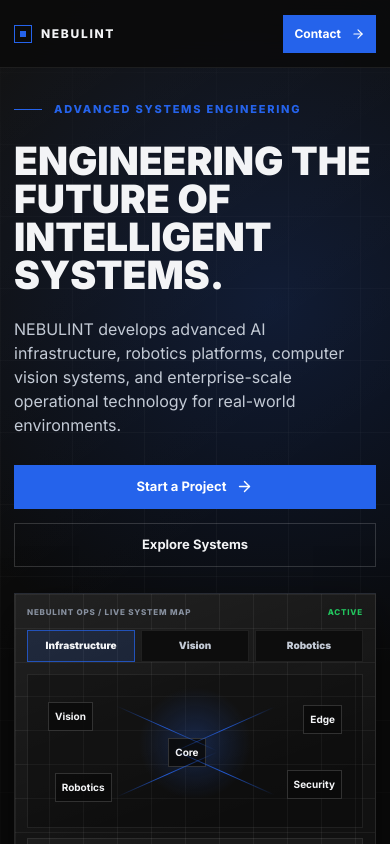
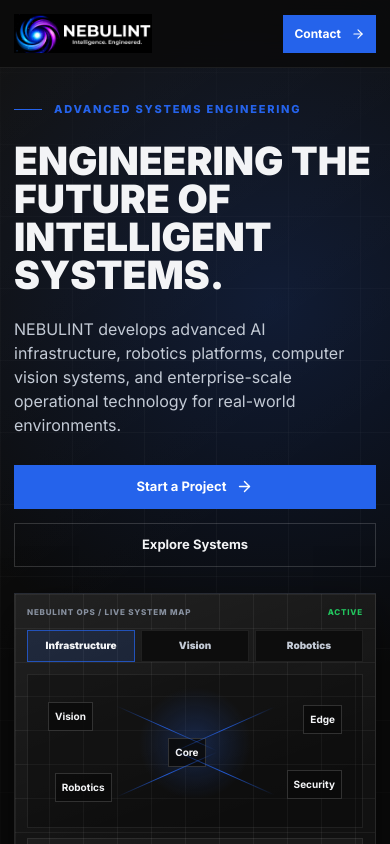
Before and after one commit to nandlalupman/nebulint, a Next.js app: page / in a window 390 px wide. Shown: the top 844 px of the page. Built offline with nearby package versions, Linux system fonts and the light colour scheme.

Commit message:
Use exact theme-specific NEBULINT logos

```diff
--- a/app/about/page.tsx
+++ b/app/about/page.tsx
@@ -1,5 +1,6 @@
 import Link from "next/link";
 import { ArrowRight, Building2, Cpu, Eye, Network, ShieldCheck, Workflow } from "lucide-react";
+import { NebulintLogo } from "../components/NebulintLogo";
 import { ThemeToggle } from "../components/ThemeToggle";
 
 const principles = [
@@ -22,8 +23,7 @@ function AboutHeader() {
   return (
     <header className="site-header">
       <Link href="/" className="brand" aria-label="NEBULINT home">
-        <span className="brand-mark" />
-        NEBULINT
+        <NebulintLogo />
       </Link>
       <nav aria-label="About navigation">
         <Link href="/">Home</Link>
--- a/app/careers/page.tsx
+++ b/app/careers/page.tsx
@@ -1,5 +1,6 @@
 import Link from "next/link";
 import { ArrowRight, CheckCircle2, Cpu, FlaskConical, GraduationCap, Send } from "lucide-react";
+import { NebulintLogo } from "../components/NebulintLogo";
 import { ThemeToggle } from "../components/ThemeToggle";
 
 const roles = [
@@ -24,8 +25,7 @@ export default function CareersPage() {
     <>
       <header className="site-header">
         <Link href="/" className="brand" aria-label="NEBULINT home">
-          <span className="brand-mark" />
-          NEBULINT
+          <NebulintLogo />
         </Link>
         <nav aria-label="Careers navigation">
           <Link href="/">Home</Link>
--- /dev/null
+++ b/app/components/NebulintLogo.tsx
@@ -0,0 +1,25 @@
+type NebulintLogoProps = {
+  showTagline?: boolean;
+};
+
+export function NebulintLogo({ showTagline = false }: NebulintLogoProps) {
+  return (
+    <span
+      className={`nebulint-logo${showTagline ? " nebulint-logo-full" : ""}`}
+      aria-label="NEBULINT Intelligence. Engineered."
+    >
+      <img
+        className="nebulint-logo-image nebulint-logo-dark"
+        src="/logos/nebulint-logo-dark.jpeg"
+        alt=""
+        aria-hidden="true"
+      />
+      <img
+        className="nebulint-logo-image nebulint-logo-light"
+        src="/logos/nebulint-logo-light.jpeg"
+        alt=""
+        aria-hidden="true"
+      />
+    </span>
+  );
+}
--- a/app/contact/page.tsx
+++ b/app/contact/page.tsx
@@ -1,14 +1,14 @@
 import Link from "next/link";
 import { ArrowLeft, ArrowRight, Building2, Clock, Mail, MapPin, PhoneCall, ShieldCheck } from "lucide-react";
 import { ContactForm } from "../components/ContactForm";
+import { NebulintLogo } from "../components/NebulintLogo";
 import { ThemeToggle } from "../components/ThemeToggle";
 
 function ContactHeader() {
   return (
     <header className="site-header">
       <Link href="/" className="brand" aria-label="NEBULINT home">
-        <span className="brand-mark" />
-        NEBULINT
+        <NebulintLogo />
       </Link>
       <nav aria-label="Contact navigation">
         <Link href="/about">About</Link>
--- a/app/globals.css
+++ b/app/globals.css
@@ -107,24 +107,38 @@ textarea {
 .footer-logo {
   display: inline-flex;
   align-items: center;
-  gap: 12px;
-  font-size: 13px;
-  font-weight: 800;
-  letter-spacing: 0.18em;
-}
-
-.brand-mark {
-  width: 22px;
-  height: 22px;
-  border: 1px solid var(--accent);
+  gap: 0;
+  min-width: 0;
+}
+
+.nebulint-logo {
+  width: 182px;
+  height: 51px;
+  display: inline-grid;
   position: relative;
-}
-
-.brand-mark::after {
-  content: "";
-  position: absolute;
-  inset: 6px;
-  background: var(--accent);
+  flex: 0 0 auto;
+  overflow: hidden;
+}
+
+.nebulint-logo-image {
+  grid-area: 1 / 1;
+  width: 100%;
+  height: 100%;
+  display: block;
+  object-fit: contain;
+  object-position: left center;
+}
+
+.nebulint-logo-light {
+  display: none;
+}
+
+:root[data-theme="light"] .nebulint-logo-dark {
+  display: none;
+}
+
+:root[data-theme="light"] .nebulint-logo-light {
+  display: block;
 }
 
 .site-header nav {
@@ -1675,10 +1689,15 @@ h3 {
 }
 
 .footer p {
-  margin-top: 14px;
+  margin-top: 20px;
   max-width: 560px;
   font-size: 18px;
   line-height: 1.55;
+}
+
+.footer-logo .nebulint-logo {
+  width: min(390px, 100%);
+  height: 110px;
 }
 
 .footer-contact-strip {
@@ -2352,20 +2371,19 @@ h3 {
 
   .brand,
   .footer-logo {
-    gap: 9px;
-    font-size: 12px;
-    letter-spacing: 0.14em;
+    gap: 0;
     min-width: 0;
   }
 
-  .brand-mark {
-    width: 18px;
-    height: 18px;
+  .site-header .nebulint-logo {
+    width: 138px;
+    height: 39px;
     flex: 0 0 auto;
   }
 
-  .brand-mark::after {
-    inset: 5px;
+  .footer-logo .nebulint-logo {
+    width: min(310px, 100%);
+    height: 87px;
   }
 
   .hero {
--- a/app/page.tsx
+++ b/app/page.tsx
@@ -3,6 +3,7 @@ import { ThemeToggle } from "./components/ThemeToggle";
 import { InteractiveArchitecture } from "./components/InteractiveArchitecture";
 import { InteractiveOperations } from "./components/InteractiveOperations";
 import { InteractiveSystemVisual } from "./components/InteractiveSystemVisual";
+import { NebulintLogo } from "./components/NebulintLogo";
 import { RailControls } from "./components/RailControls";
 import {
   ArrowRight,
@@ -89,8 +90,7 @@ function Header() {
   return (
     <header className="site-header">
       <Link href="/" className="brand" aria-label="NEBULINT home">
-        <span className="brand-mark" />
-        NEBULINT
+        <NebulintLogo />
       </Link>
       <nav aria-label="Primary navigation">
         <Link href="/about">About</Link>
@@ -177,7 +177,7 @@ function Footer() {
     <footer className="footer">
       <div className="footer-main">
         <div>
-          <div className="footer-logo"><span className="brand-mark" />NEBULINT</div>
+          <div className="footer-logo"><NebulintLogo showTagline /></div>
           <p>Engineering intelligent systems for modern infrastructure.</p>
           <div className="footer-contact-strip">
             <Link href="/contact">Start a project</Link>
--- a/app/services/page.tsx
+++ b/app/services/page.tsx
@@ -1,5 +1,6 @@
 import Link from "next/link";
 import { ArrowRight, BrainCircuit, Cpu, Database, Eye, Network, Workflow } from "lucide-react";
+import { NebulintLogo } from "../components/NebulintLogo";
 import { ThemeToggle } from "../components/ThemeToggle";
 
 const services = [
@@ -15,8 +16,7 @@ function ServicesHeader() {
   return (
     <header className="site-header">
       <Link href="/" className="brand" aria-label="NEBULINT home">
-        <span className="brand-mark" />
-        NEBULINT
+        <NebulintLogo />
       </Link>
       <nav aria-label="Services navigation">
         <Link href="/">Home</Link>
```
Also changed, not shown: public/logos/nebulint-logo-dark.jpeg (added), public/logos/nebulint-logo-light.jpeg (added).
